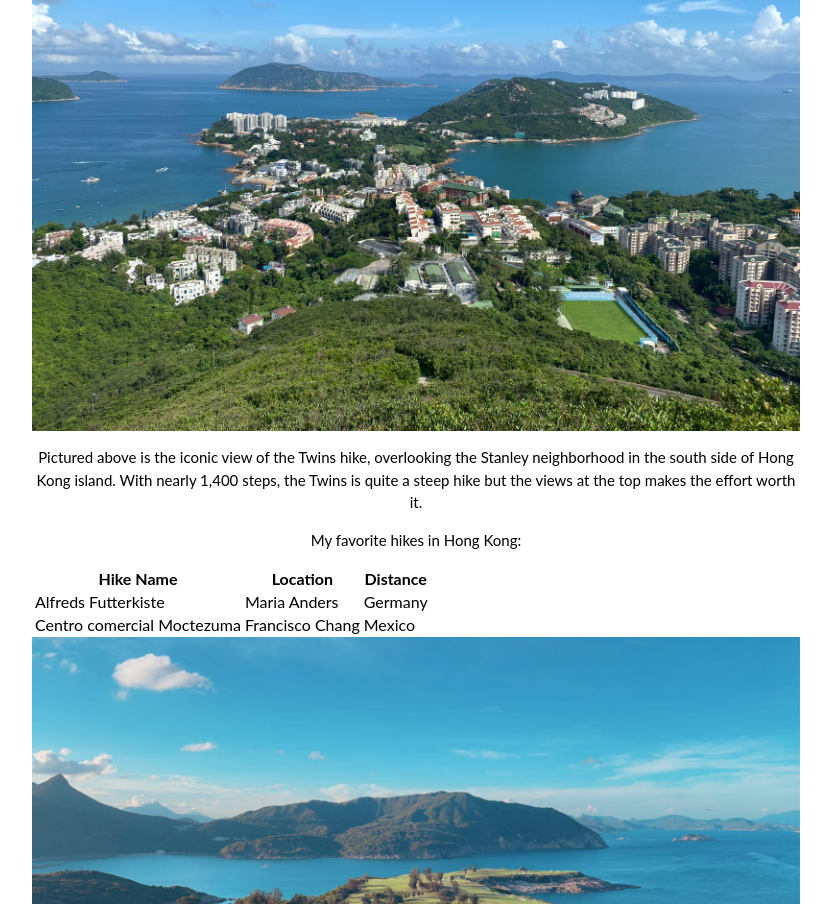
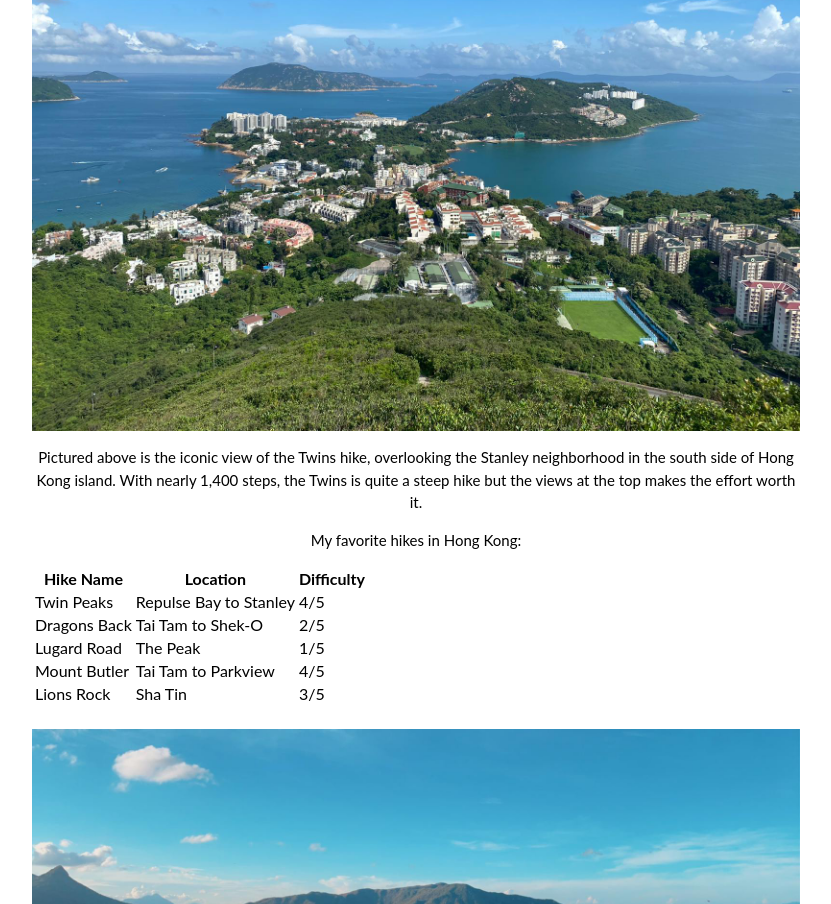
Before and after one commit to abroegger8/abroegger8.github.io, a plain HTML site: page nature.html in a window 1280 px wide. Shown: the part 283-1187 px from the top of the page, without its empty margins (224-1055 px from the left). Drawn offline with nearby package versions, Linux system fonts and the light colour scheme.

Commit message:
Update nature.html

```diff
--- a/nature.html
+++ b/nature.html
@@ -50,19 +50,35 @@
                 <tr>
                   <th>Hike Name</th>
                   <th>Location</th>
-                  <th>Distance</th>
+                  <th>Difficulty</th>
                 </tr>
                 <tr>
-                  <td>Alfreds Futterkiste</td>
-                  <td>Maria Anders</td>
-                  <td>Germany</td>
+                  <td>Twin Peaks</td>
+                  <td>Repulse Bay to Stanley</td>
+                  <td>4/5</td>
                 </tr>
                 <tr>
-                  <td>Centro comercial Moctezuma</td>
-                  <td>Francisco Chang</td>
-                  <td>Mexico</td>
+                  <td>Dragons Back</td>
+                  <td>Tai Tam to Shek-O</td>
+                  <td>2/5</td>
+                </tr>
+                <tr>
+                  <td>Lugard Road</td>
+                  <td>The Peak</td>
+                  <td>1/5</td>
+                </tr>
+                <tr>
+                  <td>Mount Butler</td>
+                  <td>Tai Tam to Parkview</td>
+                  <td>4/5</td>
+                </tr>
+                <tr>
+                  <td>Lions Rock</td>
+                  <td>Sha Tin</td>
+                  <td>3/5</td>
                 </tr>
               </table>
+              <br>
             <div>
                 <img src="Images/cwb.jpg" alt="clear water bay" style="width: 100%">
               </div>
```
